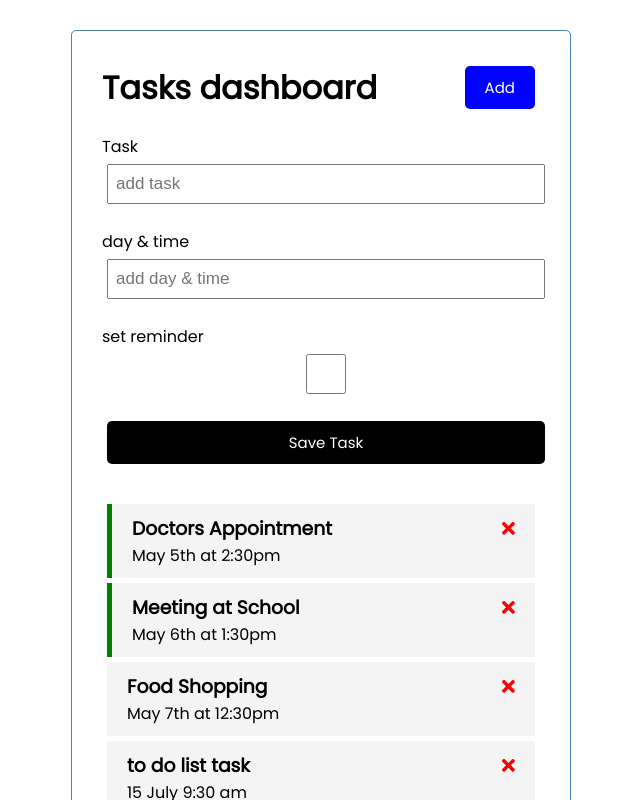
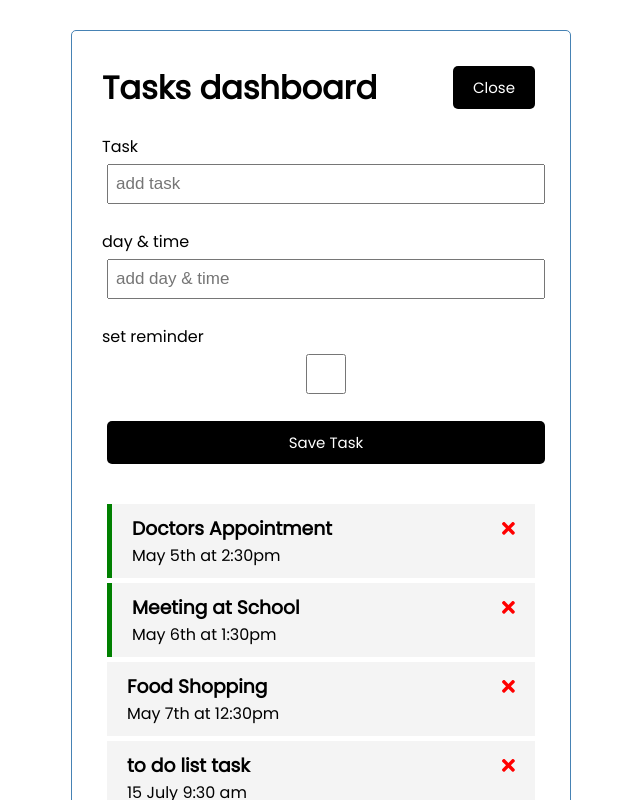
Before and after one commit to YoussefNour/Angular-todo-list, an Angular app: page / in a window 1280 px wide. Both pictures are taken after a click on the button "Add". Shown: the top 800 px of the page, without its empty margins (319-959 px from the left). Built offline with nearby package versions, Linux system fonts and the light colour scheme; data requests are answered from the project's data file.

Commit message:
feat: adds dynamic addTask form

```diff
--- a/src/app/components/add-task/add-task.component.html
+++ b/src/app/components/add-task/add-task.component.html
@@ -1,4 +1,4 @@
-<form class="add-form" (ngSubmit)="onSubmit()">
+<form *ngIf="showAddTask" class="add-form" (ngSubmit)="onSubmit()">
   <div class="form-control">
     <label for="text">Task</label>
     <input
--- a/src/app/components/add-task/add-task.component.ts
+++ b/src/app/components/add-task/add-task.component.ts
@@ -1,30 +1,38 @@
-import { Component, OnInit , Output, EventEmitter } from '@angular/core';
+import { Component, OnInit, Output, EventEmitter } from '@angular/core';
 import { Task } from 'src/app/models/Task';
+import { UiService } from 'src/app/services/ui.service';
+import { Subscription } from 'rxjs';
 
 @Component({
   selector: 'app-add-task',
   templateUrl: './add-task.component.html',
-  styleUrls: ['./add-task.component.css']
+  styleUrls: ['./add-task.component.css'],
 })
 export class AddTaskComponent implements OnInit {
-  @Output() onAddTask : EventEmitter<Task> = new EventEmitter();
+  @Output() onAddTask: EventEmitter<Task> = new EventEmitter();
   text: string;
   day: string;
   done = false;
-  constructor() { }
+  showAddTask = false;
+  subscription: Subscription;
 
-  ngOnInit(): void {
+  constructor(private uiService: UiService) {
+    this.subscription = this.uiService.onToggle().subscribe(
+      (value) => (this.showAddTask  = value)
+    );
   }
 
-  onSubmit(){
-    if(!this.text){
+  ngOnInit(): void {}
+
+  onSubmit(): void {
+    if (!this.text) {
       alert('enter a task name');
       return;
     }
     const newTask = {
       text: this.text,
       day: this.day,
-      done: this.done
+      done: this.done,
     };
     this.onAddTask.emit(newTask);
     this.text = '';
--- a/src/app/components/header/header.component.html
+++ b/src/app/components/header/header.component.html
@@ -1,4 +1,4 @@
 <header>
-    <h1>Tasks dashboard</h1>
-    <app-button color="blue" text="Add" (btnClick)="toggleAddTask()"></app-button>
+  <h1>Tasks dashboard</h1>
+  <app-button color="{{ showAddTask ? 'black' :'blue' }}" text="{{ showAddTask ? 'Close' :'Add' }}" (btnClick)="toggleAddTask()"></app-button>
 </header>
--- a/src/app/components/header/header.component.ts
+++ b/src/app/components/header/header.component.ts
@@ -1,4 +1,6 @@
 import { Component, OnInit } from '@angular/core';
+import { UiService } from '../../services/ui.service';
+import { Subscription } from 'rxjs';
 
 @Component({
   selector: 'app-header',
@@ -6,12 +8,17 @@
   styleUrls: ['./header.component.css']
 })
 export class HeaderComponent implements OnInit {
+  showAddTask = false;
+  subscription: Subscription;
 
-  constructor() { }
+  constructor(private uiService: UiService) {
+    this.subscription =  this.uiService.onToggle().subscribe( (value) => (this.showAddTask = value));
+  }
 
   ngOnInit(): void {
   }
+
   toggleAddTask(): void{
-    console.log('addtask');
+    this.uiService.toggleAddTask();
   }
 }
```
